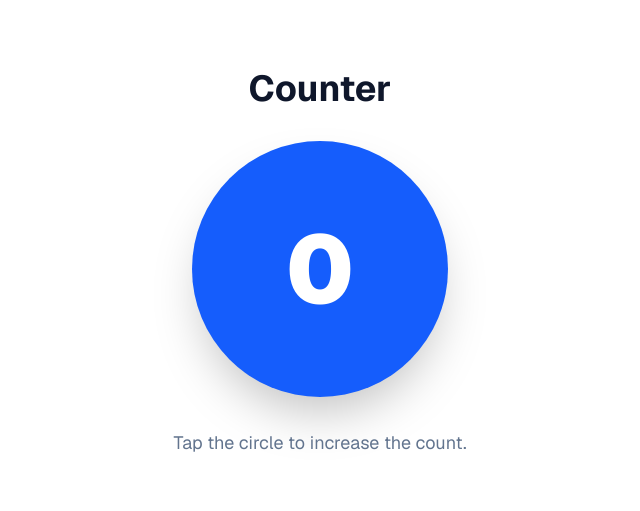
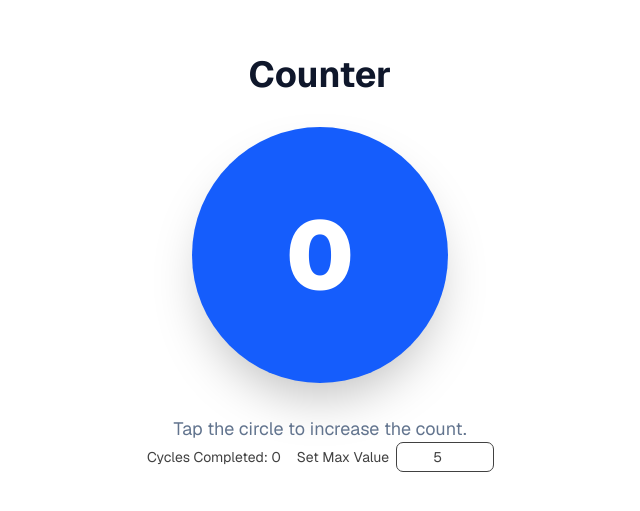
Before and after one commit to anilsworld2000/next-ui-playground, a Next.js app: page /counter in a window 1280 px wide. Shown: the part 137-648 px from the top of the page, without its empty margins (320-960 px from the left). Built offline with nearby package versions, Linux system fonts and the light colour scheme.

Commit message:
added secondary counter

```diff
--- a/app/counter/page.tsx
+++ b/app/counter/page.tsx
@@ -27,11 +27,17 @@ const styles = `
 export default function Counter() {
     const [count, setCount] = useState(0);
     const [isPopping, setIsPopping] = useState(false);
+    const [maxValue, setMaxValue] = useState<number>(5);
+    const [cycleCount, setCycleCount] = useState(0);
 
     const handleClick = () => {
         // 1. Increment the count
+        if (count + 1 >= maxValue) {
+            setCount(0);
+            setCycleCount((prevCount) => prevCount + 1);
+        } else {
             setCount(prevCount => prevCount + 1);
-
+        }
         // 2. Trigger the animation
         setIsPopping(true);
     };
@@ -39,6 +45,11 @@ export default function Counter() {
     const handleAnimationEnd = () => {
         // 3. Reset the animation state so it can play again next time
         setIsPopping(false);
+    };
+
+    const handleMaxChange = (e: React.ChangeEvent<HTMLInputElement>) => {
+        const value = parseInt(e.target.value, 10);
+        if (!isNaN(value) && value > 0) setMaxValue(value);
     };
 
     return (
@@ -54,8 +65,7 @@ export default function Counter() {
           - font-sans: Clean font
           - select-none: Prevent text selection on rapid clicks
         */}
-            <div className="h-screen w-full flex items-center justify-center text-white font-sans select-none overflow-hidden">
-
+            <div className="h-screen w-full flex items-center justify-center  font-sans select-none overflow-hidden">
                 <div className="flex flex-col items-center">
                     <h1 className="text-center text-4xl font-bold text-slate-900 mb-8">
                         Counter
@@ -75,6 +85,7 @@ export default function Counter() {
                     <div
                         className={`
                             text-center
+                            text-white
                             w-64 h-64
                             bg-blue-600
                             rounded-full
@@ -95,8 +106,23 @@ export default function Counter() {
                     <p className="text-center text-lg text-slate-500 mt-8">
                         Tap the circle to increase the count.
                     </p>
+
+                    {/* Secondary Counter */}
+                    <div className="flex flex-row items-center text-sm opacity-80">
+                        <span className="">Cycles Completed: {cycleCount}</span>{" "}
+
+                        {/* Max Value Input */}
+                        <label className="ml-4">Set Max Value</label>
+                        <input
+                            title="Max"
+                            type="number"
+                            value={maxValue}
+                            min={1}
+                            onChange={handleMaxChange}
+                            className="ml-2 w-24 text-center px-2 py-1 rounded-md outline-1 focus:ring-2 focus:ring-indigo-400"
+                        />
                     </div>
-
+                </div>
             </div>
         </>
     );
```
Lines whose indentation alone changed are shown as unchanged.
